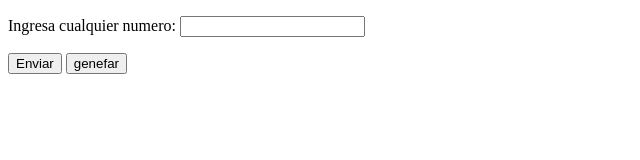
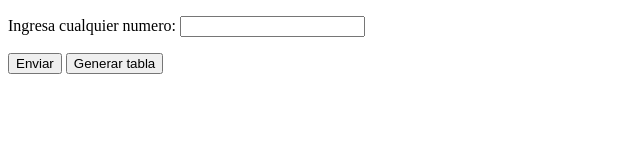
Before and after one commit to mikevmmx/tablasmult, a plain HTML site: page index.html in a window 1280 px wide. Shown: the full height of the page, 0-640 px from the left. Drawn offline with Linux system fonts and the light colour scheme.

Commit message:
Update index.html

```diff
--- a/index.html
+++ b/index.html
@@ -16,7 +16,7 @@
 
     <p>
         <input type="submit" value="Enviar"  id="button" onclick="getnumber()">
-        <input type="reset" value="genefar" onclick="genera_tabla() ">
+        <input type="reset" value="Generar tabla" onclick="genera_tabla() ">
       </p>
 
 </form>
```
